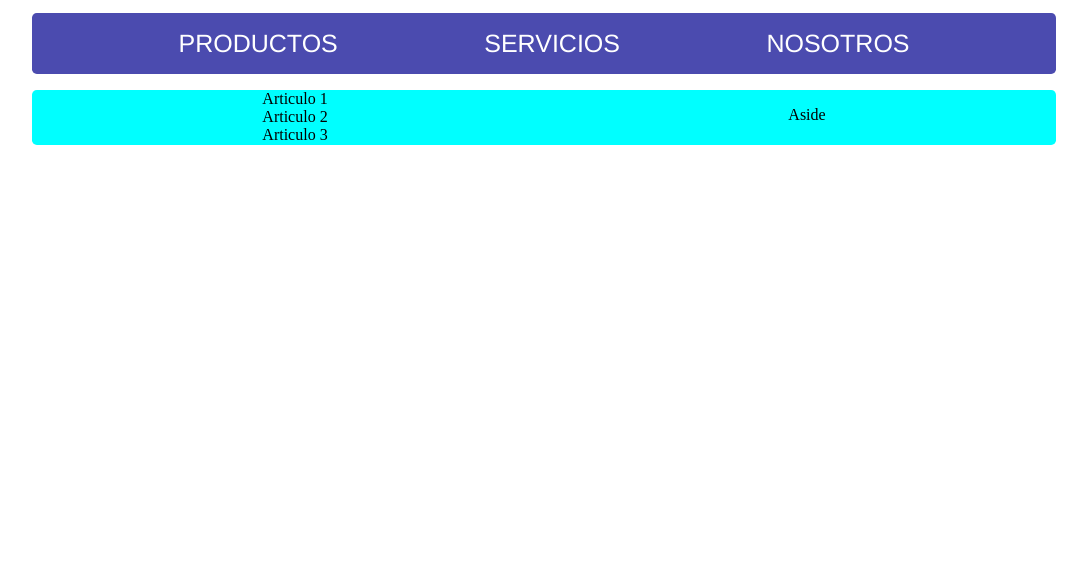
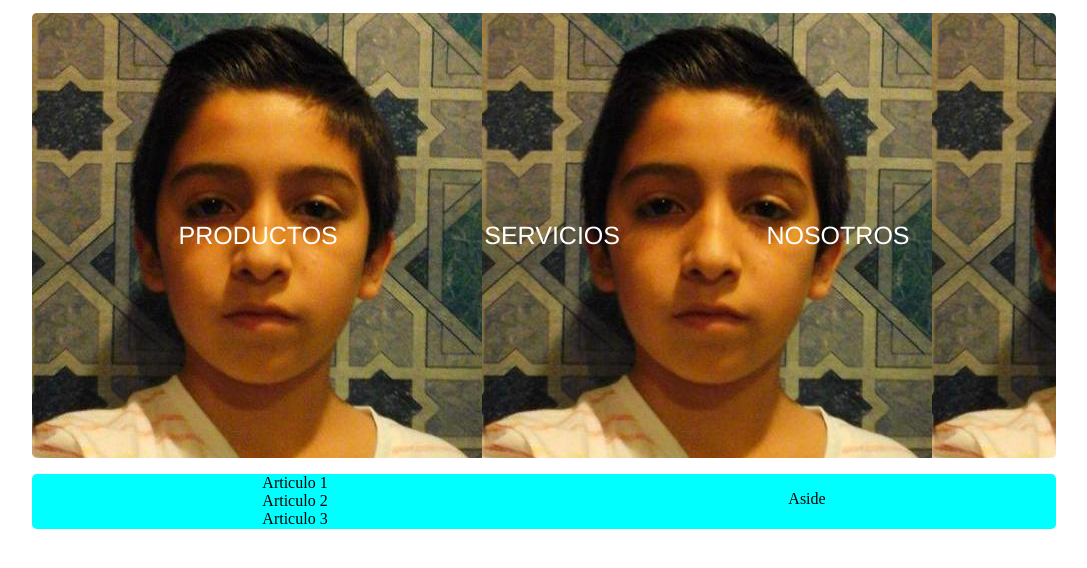
Before and after one commit to welersins/clase05, a plain HTML site: page index.html in a window 1280 px wide. Shown: the part 152-720 px from the top of the page, without its empty margins (96-1183 px from the left). Drawn offline with Linux system fonts and the light colour scheme.

Commit message:
imagen weler

```diff
--- a/assets/css/styles.css
+++ b/assets/css/styles.css
@@ -34,7 +34,8 @@ nav ul{
     border-radius: .3rem;
     color: white;
     align-items: center;
-    padding: 1rem 0;
+    padding: 13rem 0;
+    background-image: url(../img/134627893.jfif);
 }
 
 nav ul li {
```
Also changed, not shown: assets/img/134627893.jfif (added).
